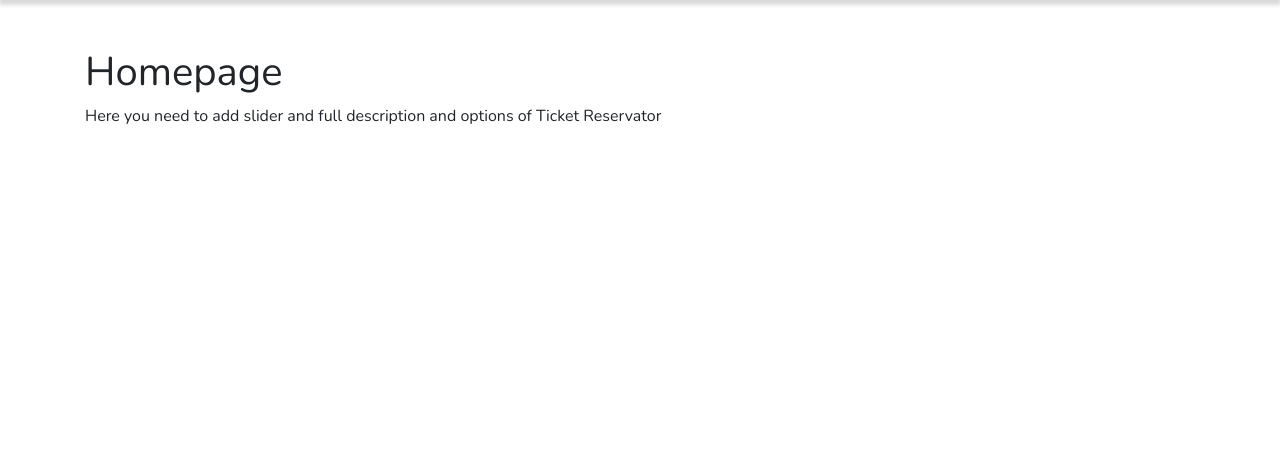
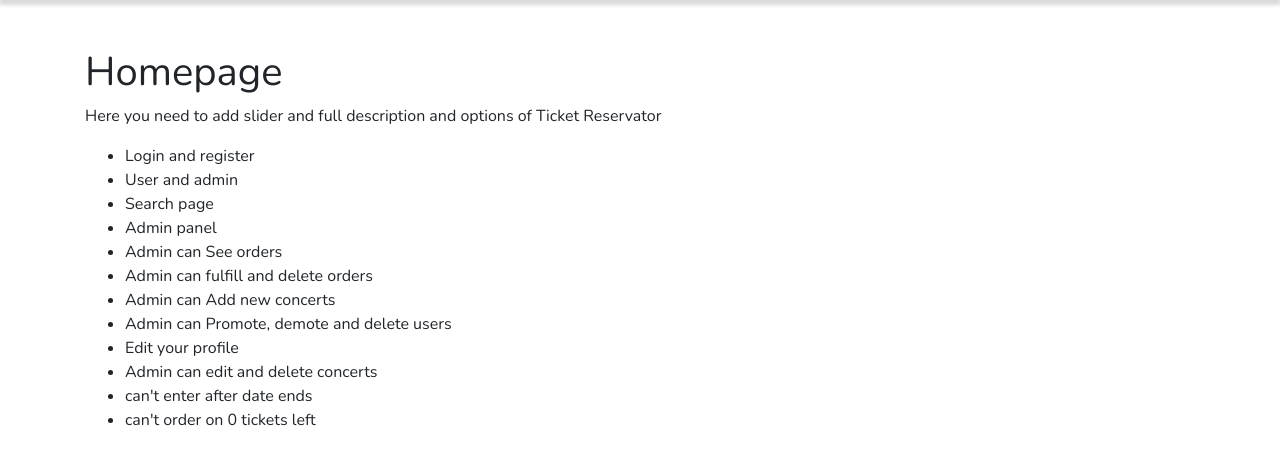
Before and after one commit to AndrejNikolic/Ticket-Reservator-project, a PHP site: page / in a window 1280 px wide. Shown: the part 127-592 px from the top of the page. Run offline with PHP 8.4, Linux system fonts and the light colour scheme.

Commit message:
Small edits

```diff
--- a/admin_add_concert.php
+++ b/admin_add_concert.php
@@ -72,7 +72,7 @@ if (!isset($_SESSION['admin'])) {
                     </div>
                     <div class="form-group">
                         <label for="description">Description <span class="red">*</span></label>
-                        <textarea name="description" class="form-control" id="" cols="30" rows="6"><?php echo $description; ?></textarea>
+                        <textarea name="description" class="form-control" cols="30" rows="6" required><?php echo $description; ?></textarea>
                     </div>
                 </div>
             </div>
--- a/concert_details.php
+++ b/concert_details.php
@@ -64,7 +64,7 @@
                   <button type="button" class="btn btn-outline-secondary btn-plus-vip">+</button>
                 </div>
               </div>
-              <a href="#" class="btn btn-info btn-lg">ORDER NOW</a>
+              <a href="#" class="btn btn-primary btn-lg">ORDER NOW</a>
             </div>
           </div>
         </div>
--- a/css/style.css
+++ b/css/style.css
@@ -1,10 +1,6 @@
 /* Bootstrap fixes */
 body {
   font-family: 'Nunito', sans-serif;
-}
-
-.disabled {
-  pointer-events: none;
 }
 
 .container.my-5 h3 {
@@ -68,6 +64,10 @@ body {
   padding: 20px;
   margin: 0 5%;
   border-radius: 10px;
+}
+
+.order-ticket .disabled {
+  pointer-events: none;
 }
 
 .order-ticket.vip {
--- a/css/style.scss
+++ b/css/style.scss
@@ -3,10 +3,6 @@ $breakpoint-tablet: 768px;
 /* Bootstrap fixes */
 body {
     font-family: 'Nunito', sans-serif;
-}
-
-.disabled {
-    pointer-events: none;
 }
 
 .container {
@@ -52,6 +48,9 @@ body {
     padding: 20px;
     margin: 0 5%;
     border-radius: 10px;
+    .disabled {
+        pointer-events: none;
+    }
     &.vip {
         box-shadow: 4px 4px 10px 2px rgba(0, 0, 0, 0.2);
         h4, .price {
--- a/edit_concert.php
+++ b/edit_concert.php
@@ -76,7 +76,7 @@ if ($_SERVER["REQUEST_METHOD"] == "POST") {
         <div class="col-md-6">
             <div class="form-group">
                 <label for="start_date">Start Date and Time <span class="red">*</span></label>
-                <input type="datetime-local" class="form-control" name="start_date" value="<?php echo date('Y-m-d\TH:m', strtotime($concert_start_date))?>" required>
+                <input type="datetime-local" class="form-control" name="start_date" value="<?php echo date('Y-m-d\TH:i', strtotime($concert_start_date))?>" required>
             </div>
             <div class="form-group">
                 <label for="title">Title <span class="red">*</span></label>
--- a/index.php
+++ b/index.php
@@ -16,6 +16,20 @@
     <div class="container my-5">
         <h1>Homepage</h1>
         <p>Here you need to add slider and full description and options of Ticket Reservator</p>
+        <ul>
+            <li>Login and register</li>
+            <li>User and admin</li>
+            <li>Search page</li>
+            <li>Admin panel</li>
+            <li>Admin can See orders</li>
+            <li>Admin can fulfill and delete orders</li>
+            <li>Admin can Add new concerts</li>
+            <li>Admin can Promote, demote and delete users</li>
+            <li>Edit your profile</li>
+            <li>Admin can edit and delete concerts</li>
+            <li>can't enter after date ends</li>
+            <li>can't order on 0 tickets left</li>
+        </ul>
     </div>
 </body>
 </html>
--- a/js/custom.js
+++ b/js/custom.js
@@ -78,7 +78,7 @@ $(document).ready(function(){
     if (max_vip == 0){
         $(".btn-plus-vip").addClass("disabled");
         $(".qty-vip").addClass("disabled");
-        $(".order-ticket.vip .btn.btn-info").addClass("disabled");
+        $(".order-ticket.vip .btn.btn-primary").addClass("disabled");
     }
 
     $(".qty-vip").focusout(function(){
```
Also changed, not shown: concerts.php (+4 -4 lines), 1 other file.
